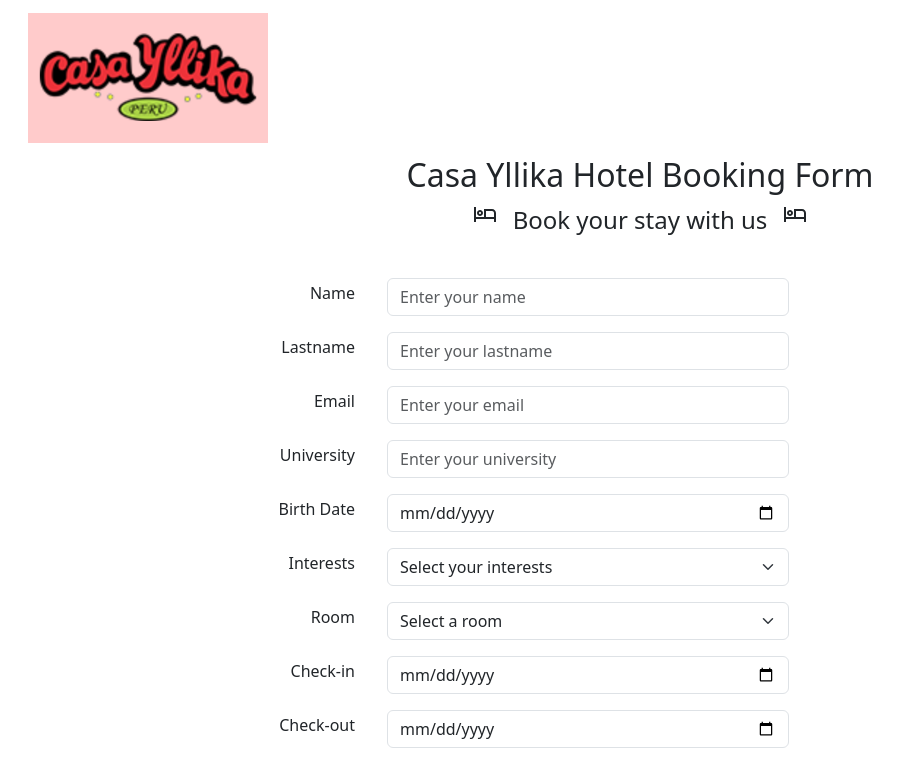
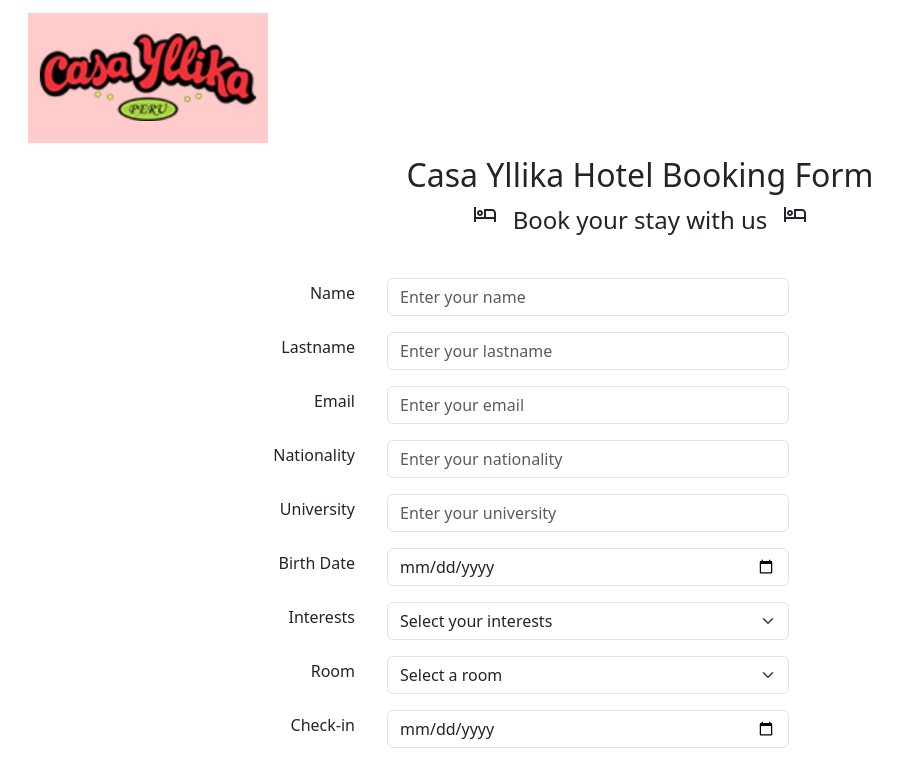
Before and after one commit to IvonneBenitesRodriguez/bookingform, a React (Create React App) app in the folder frontend/: page / in a window 1280 px wide. Shown: the top 763 px of the page, without its empty margins (0-906 px from the left). Built offline with nearby package versions, Linux system fonts and the light colour scheme.

Commit message:
Update file

```diff
--- a/frontend/src/components/BookingForm.jsx
+++ b/frontend/src/components/BookingForm.jsx
@@ -3,6 +3,7 @@
 import { Row, Col, Container } from 'react-bootstrap';
 import Button from 'react-bootstrap/Button';
 
+// Define initial state outside the component to prevent re-creation on every render
 const INITIAL_FORM_STATE = {
   name: '',
   lastname: '',
@@ -10,8 +11,8 @@
   nationality: '',
   university: '',
   birthDate: '',
-  interestsId: '',
-  roomId: '',
+  interestsId: '', // Represents the selected interest
+  roomId: '', // Represents the selected room
   checkIn: '',
   checkOut: '',
   comments: '',
@@ -23,6 +24,7 @@
   const [message, setMessage] = useState('');
   const [isSubmitting, setIsSubmitting] = useState(false);
 
+  // Handles changes for all form inputs using the 'name' attribute
   const handleChange = useCallback(
     (e) => {
       const { name, value } = e.target;
@@ -30,6 +32,7 @@
         ...prevData,
         [name]: value,
       }));
+      // Clear specific error for the field being changed
       if (errors[name]) {
         setErrors((prevErrors) => {
           const newErrors = { ...prevErrors };
@@ -38,9 +41,10 @@
         });
       }
     },
-    [errors]
+    [errors] // Dependency array: ensures the latest 'errors' state is used for clearing errors
   );
 
+  // Client-side validation logic
   const validateForm = useCallback(() => {
     const newErrors = {};
 
@@ -52,15 +56,19 @@
       newErrors.email = 'Email is invalid';
     }
     if (!formData.nationality)
-      newErrors.nationality = 'Nationality is required';
+      newErrors.nationality = 'Nationality is required'; // This was the last identified error!
     if (!formData.university)
       newErrors.university = 'University name is required';
     if (!formData.birthDate) newErrors.birthDate = 'Birth date is required';
     if (!formData.interestsId)
+      // This checks if a non-empty option was selected
       newErrors.interestsId = 'Please select your interests';
-    if (!formData.roomId) newErrors.roomId = 'Please select a room';
+    if (!formData.roomId)
+      // This checks if a non-empty option was selected
+      newErrors.roomId = 'Please select a room';
     if (!formData.checkIn) newErrors.checkIn = 'Check-in date is required';
     if (!formData.checkOut) newErrors.checkOut = 'Check-out date is required';
+    // Date comparison validation
     if (
       formData.checkIn &&
       formData.checkOut &&
@@ -69,27 +77,31 @@
       newErrors.checkOut = 'Check-out date must be after check-in date';
     }
 
-    // --- IMPORTANT CHANGE HERE: Log newErrors directly BEFORE setting state ---
+    // --- DEBUG LOG: Shows what errors were found during this validation run ---
     console.log('Errors found during validation:', newErrors);
 
-    setErrors(newErrors);
-    return Object.keys(newErrors).length === 0;
-  }, [formData]);
+    setErrors(newErrors); // Update the errors state
+    return Object.keys(newErrors).length === 0; // Return true if no errors
+  }, [formData]); // Dependency array: ensures the latest 'formData' is used for validation
 
   const handleSubmit = async (e) => {
-    e.preventDefault();
-    setMessage('');
-    setErrors({}); // Clear previous form validation errors
-    setIsSubmitting(true);
+    e.preventDefault(); // Prevent default form submission behavior
+    setMessage(''); // Clear any previous general messages
+    setErrors({}); // Clear previous validation errors from the form fields
+    setIsSubmitting(true); // Set submitting state for UI feedback (e.g., disable button)
 
     if (validateForm()) {
+      // Run client-side validation
+      // --- DEBUG LOGS: These will only show if client-side validation passes ---
       console.log(
         'Form is valid according to client-side validation. Proceeding to submit data.'
       );
       console.log('Final data to send:', formData);
 
       try {
-        const API_URL = 'http://localhost:3001/api/v1/bookings';
+        const API_URL = 'http://localhost:3001/api/v1/bookings'; // Your Rails API endpoint
+
+        // Prepare data to send to Rails backend (snake_case keys for Rails)
         const dataToSend = {
           booking: {
             first_name: formData.name,
@@ -98,76 +110,79 @@
             nationality: formData.nationality,
             university: formData.university,
             birth_date: formData.birthDate,
-            interest: formData.interestsId,
-            room_type: formData.roomId,
+            interest: formData.interestsId, // Map to 'interest' or 'interest_id' as per your Rails model
+            room_type: formData.roomId, // Map to 'room_type' or 'room_id' as per your Rails model
             arrival_date: formData.checkIn,
             departure_date: formData.checkOut,
             comments: formData.comments,
           },
         };
 
-        console.log('Sending data:', dataToSend);
+        console.log('Sending data:', dataToSend); // Confirm data structure before fetch
 
         const response = await fetch(API_URL, {
           method: 'POST',
           headers: {
-            'Content-Type': 'application/json',
-            Accept: 'application/json',
+            'Content-Type': 'application/json', // Indicate JSON payload
+            Accept: 'application/json', // Expect JSON response
           },
-          body: JSON.stringify(dataToSend),
+          body: JSON.stringify(dataToSend), // Convert JS object to JSON string
         });
 
-        const result = await response.json();
+        const result = await response.json(); // Parse the JSON response from the server
 
         if (response.ok) {
+          // Check if the response status is 2xx (success)
           console.log('Booking submitted successfully!', result);
-          setFormData(INITIAL_FORM_STATE);
+          setFormData(INITIAL_FORM_STATE); // Reset form fields on successful submission
           setMessage(
             'Your information has been sent successfully! Booking ID: ' +
               result.booking.id
           );
-          setTimeout(() => setMessage(''), 5000);
+          setTimeout(() => setMessage(''), 5000); // Clear success message after 5 seconds
         } else {
+          // Handle API errors (e.g., 422 Unprocessable Entity for validation errors)
           let backendErrorMessage = 'Booking failed: Unknown error.';
           if (response.status === 422 && result.errors) {
+            // If Rails returns validation errors, format them for display
             const backendErrors = Object.keys(result.errors)
               .map((key) => `${key}: ${result.errors[key].join(', ')}`)
               .join('\n');
             backendErrorMessage = `Please correct the following issues:\n${backendErrors}`;
-            setErrors(result.errors);
+            // Optional: Set specific errors to display under fields from backend
+            setErrors(result.errors); // Assuming result.errors matches your `errors` state keys
           } else if (result.error) {
+            // General error message from backend
             backendErrorMessage = result.error;
           } else {
             backendErrorMessage = `Booking failed with status ${response.status}.`;
           }
-          setMessage(`Error: ${backendErrorMessage}`);
-          setTimeout(() => setMessage(''), 7000);
-          console.error('Backend errors:', result);
+          setMessage(`Error: ${backendErrorMessage}`); // Display backend error
+          setTimeout(() => setMessage(''), 7000); // Clear error message after 7 seconds
+          console.error('Backend errors:', result); // Log full backend error for debugging
         }
       } catch (error) {
+        // Handle network errors (e.g., server not running, no internet)
         console.error('Network Error or problem parsing response:', error);
         setMessage(
           'Network error: Please check your connection and ensure the backend server is running.'
         );
-        setTimeout(() => {
-          setMessage('');
-        }, 7000);
+        setTimeout(() => setMessage(''), 7000);
       } finally {
-        setIsSubmitting(false);
+        setIsSubmitting(false); // Always reset submitting state
       }
     } else {
+      // If client-side validation fails, stop loading and display message
       setIsSubmitting(false);
       setMessage('Please fix the errors in the form.');
       setTimeout(() => setMessage(''), 5000);
-
-      // --- This log is less useful now, as the one inside validateForm is more accurate ---
-      // console.log("Client-side validation failed. Errors:", errors);
     }
   };
 
+  // Memoized options for "Interests" dropdown to optimize performance
   const interestOptions = useMemo(
     () => [
-      { value: '', label: 'Select your interests' },
+      { value: '', label: 'Select your interests' }, // Default "empty" option
       { value: 'Local Gastronomy', label: 'Local Gastronomy' },
       { value: 'Local Trips', label: 'Local Trips' },
       {
@@ -179,9 +194,10 @@
     []
   );
 
+  // Memoized options for "Room" dropdown to optimize performance
   const roomOptions = useMemo(
     () => [
-      { value: '', label: 'Select a room' },
+      { value: '', label: 'Select a room' }, // Default "empty" option
       { value: 'Luxus Room', label: 'Luxus Room' },
       { value: 'Affordable Room', label: 'Affordable Room' },
       { value: 'Tied-Budget Room', label: 'Tied-Budget Room' },
@@ -192,6 +208,7 @@
 
   return (
     <Container>
+      {/* General message display (success or error) */}
       {message && (
         <p
           style={{
@@ -209,6 +226,7 @@
         className="pt-4 d-flex justify-content-center flex-column"
         onSubmit={handleSubmit}
       >
+        {/* Name Field */}
         <Row className="mb-3 w-100">
           <Col className="d-flex justify-content-center align-items-center">
             <Form.Label className="w-25 text-end">Name</Form.Label>
@@ -217,17 +235,19 @@
                 type="text"
                 placeholder="Enter your name"
                 className="ms-3 w-50"
-                name="name"
+                name="name" // Matches formData.name
                 value={formData.name}
                 onChange={handleChange}
-                isInvalid={!!errors.name}
+                isInvalid={!!errors.name} // Show invalid style if error exists
               />
               <Form.Control.Feedback type="invalid">
-                {errors.name}
+                {errors.name} {/* Display error message */}
               </Form.Control.Feedback>
             </Col>
           </Col>
         </Row>
+
+        {/* Lastname Field */}
         <Row className="mb-3 w-100">
           <Col className="d-flex justify-content-center align-items-center">
             <Form.Label className="w-25 text-end">Lastname</Form.Label>
@@ -236,7 +256,7 @@
                 type="text"
                 placeholder="Enter your lastname"
                 className="ms-3 w-50"
-                name="lastname"
+                name="lastname" // Matches formData.lastname
                 value={formData.lastname}
                 onChange={handleChange}
                 isInvalid={!!errors.lastname}
@@ -247,6 +267,8 @@
             </Col>
           </Col>
         </Row>
+
+        {/* Email Field */}
         <Row className="mb-3 w-100">
           <Col className="d-flex justify-content-center align-items-center">
             <Form.Label className="w-25 text-end">Email</Form.Label>
@@ -255,7 +277,7 @@
                 type="email"
                 placeholder="Enter your email"
                 className="ms-3 w-50"
-                name="email"
+                name="email" // Matches formData.email
                 value={formData.email}
                 onChange={handleChange}
                 isInvalid={!!errors.email}
@@ -266,6 +288,29 @@
             </Col>
           </Col>
         </Row>
+
+        {/* Nationality Field (The one we were debugging) */}
+        <Row className="mb-3 w-100">
+          <Col className="d-flex justify-content-center align-items-center">
+            <Form.Label className="w-25 text-end">Nationality</Form.Label>
+            <Col className="ms-3 w-50">
+              <Form.Control
+                type="text"
+                placeholder="Enter your nationality"
+                className="ms-3 w-50"
+                name="nationality" // Matches formData.nationality
+                value={formData.nationality}
+                onChange={handleChange}
+                isInvalid={!!errors.nationality}
+              />
+              <Form.Control.Feedback type="invalid">
+                {errors.nationality}
+              </Form.Control.Feedback>
+            </Col>
+          </Col>
+        </Row>
+
+        {/* University Field */}
         <Row className="mb-3 w-100">
           <Col className="d-flex justify-content-center align-items-center">
             <Form.Label className="w-25 text-end">University</Form.Label>
@@ -274,7 +319,7 @@
                 type="text"
                 placeholder="Enter your university"
                 className="ms-3 w-50"
-                name="university"
+                name="university" // Matches formData.university
                 value={formData.university}
                 onChange={handleChange}
                 isInvalid={!!errors.university}
@@ -285,6 +330,8 @@
             </Col>
           </Col>
         </Row>
+
+        {/* Birth Date Field */}
         <Row className="mb-3 w-100">
           <Col className="d-flex justify-content-center align-items-center">
             <Form.Label className="w-25 text-end">Birth Date</Form.Label>
@@ -293,7 +340,7 @@
                 type="date"
                 placeholder="Enter your birth date"
                 className="ms-3 w-50"
-                name="birthDate"
+                name="birthDate" // Matches formData.birthDate
                 value={formData.birthDate}
                 onChange={handleChange}
                 isInvalid={!!errors.birthDate}
@@ -304,17 +351,20 @@
             </Col>
           </Col>
         </Row>
+
+        {/* Interests Select Field */}
         <Row className="mb-3 w-100">
           <Col className="d-flex justify-content-center align-items-center">
             <Form.Label className="w-25 text-end">Interests</Form.Label>
             <Col className="ms-3 w-50">
               <Form.Select
-                name="interestsId"
+                name="interestsId" // Matches formData.interestsId
                 value={formData.interestsId}
                 onChange={handleChange}
                 isInvalid={!!errors.interestsId}
                 className="w-50 ms-3"
               >
+                {/* Render options dynamically from interestOptions */}
                 {interestOptions.map((option) => (
                   <option key={option.value} value={option.value}>
                     {option.label}
@@ -327,17 +377,20 @@
             </Col>
           </Col>
         </Row>
+
+        {/* Room Select Field */}
         <Row className="mb-3 w-100">
           <Col className="d-flex justify-content-center align-items-center">
             <Form.Label className="w-25 text-end">Room</Form.Label>
             <Col className="ms-3 w-50">
               <Form.Select
-                name="roomId"
+                name="roomId" // Matches formData.roomId
                 value={formData.roomId}
                 onChange={handleChange}
                 isInvalid={!!errors.roomId}
                 className="w-50 ms-3"
               >
+                {/* Render options dynamically from roomOptions */}
                 {roomOptions.map((option) => (
                   <option key={option.value} value={option.value}>
                     {option.label}
@@ -350,6 +403,8 @@
             </Col>
           </Col>
         </Row>
+
+        {/* Check-in Date Field */}
         <Row className="mb-3 w-100">
           <Col className="d-flex justify-content-center align-items-center">
             <Form.Label className="w-25 text-end">Check-in</Form.Label>
@@ -358,7 +413,7 @@
                 type="date"
                 placeholder="Enter check-in date"
                 className="ms-3 w-50"
-                name="checkIn"
+                name="checkIn" // Matches formData.checkIn
                 value={formData.checkIn}
                 onChange={handleChange}
                 isInvalid={!!errors.checkIn}
@@ -369,6 +424,8 @@
             </Col>
           </Col>
         </Row>
+
+        {/* Check-out Date Field */}
         <Row className="mb-3 w-100">
           <Col className="d-flex justify-content-center align-items-center">
             <Form.Label className="w-25 text-end">Check-out</Form.Label>
@@ -377,7 +434,7 @@
                 type="date"
                 placeholder="Enter check-out date"
                 className="ms-3 w-50"
-                name="checkOut"
+                name="checkOut" // Matches formData.checkOut
                 value={formData.checkOut}
                 onChange={handleChange}
                 isInvalid={!!errors.checkOut}
@@ -388,16 +445,18 @@
             </Col>
           </Col>
         </Row>
+
+        {/* Comments Textarea Field */}
         <Row className="mb-3 w-100">
           <Col className="d-flex justify-content-center align-items-center">
             <Form.Label className="w-25 text-end">Comments</Form.Label>
             <Col className="ms-3 w-50">
               <Form.Control
-                as="textarea"
+                as="textarea" // Renders as a textarea
                 rows={3}
                 placeholder="Enter any additional comments"
                 className="ms-3 w-50"
-                name="comments"
+                name="comments" // Matches formData.comments
                 value={formData.comments}
                 onChange={handleChange}
               />
@@ -405,14 +464,15 @@
           </Col>
         </Row>
 
+        {/* Submit Button */}
         <Row className="w-100">
           <Col className="d-flex justify-content-center">
             <Button
               as="input"
               type="submit"
               className="bg-primary"
-              value={isSubmitting ? 'Submitting...' : 'Submit'}
-              disabled={isSubmitting}
+              value={isSubmitting ? 'Submitting...' : 'Submit'} // Dynamic text while submitting
+              disabled={isSubmitting} // Disable button to prevent multiple submissions
             />
           </Col>
         </Row>
```
